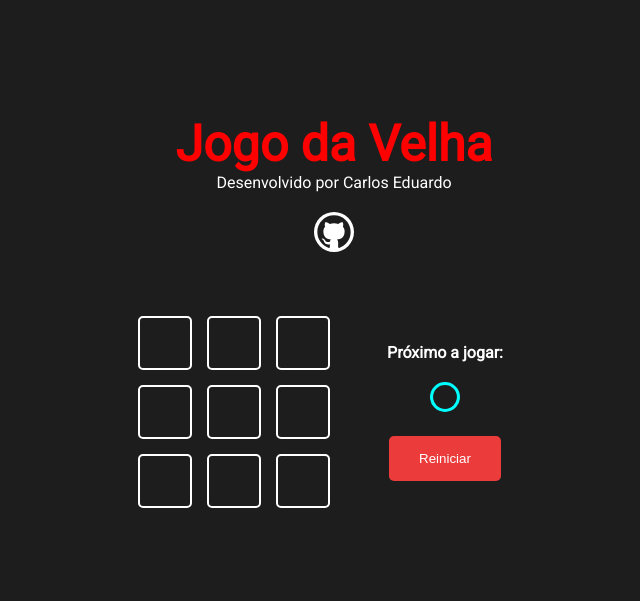
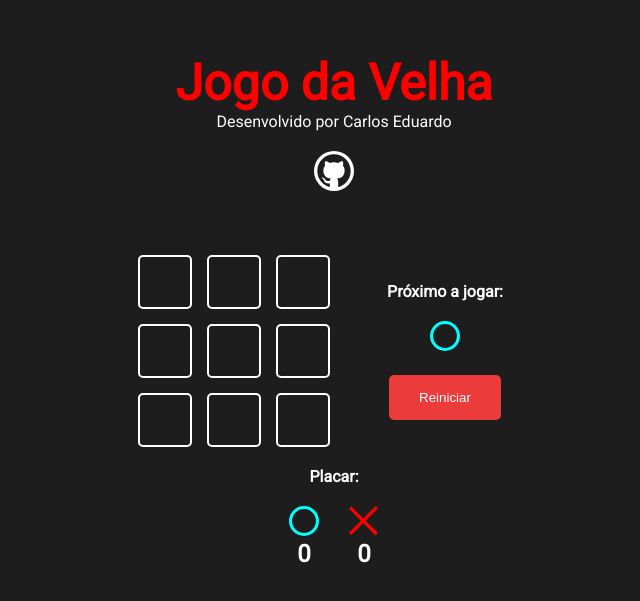
Before and after one commit to EduCarlos0311/react-jogo-da-velha, a Next.js app: page / in a window 1280 px wide. Shown: the part 109-710 px from the top of the page, without its empty margins (306-946 px from the left). Built offline with nearby package versions, Linux system fonts and the light colour scheme.

Commit message:
Criado placar

```diff
--- a/src/components/game/Game.jsx
+++ b/src/components/game/Game.jsx
@@ -3,6 +3,7 @@
 
 import GameOption from '../gameOption/GameOption'
 import GameInfo from '../gameInfo/GameInfo'
+import Score from '../score/Score'
 
 const winnerTable = [
     [0, 1, 2],
@@ -68,6 +69,7 @@
     }, [winner])
 
     return (
+        <>
             <div className = {styles.gameContent}>
                 <div className = {styles.game}>
                     {
@@ -89,9 +91,9 @@
                     isDraw = {draw}
                 />
             </div>
+            <Score />
+        </>
     )
 }
 
 export default Game
-
-//////Configurar git para não ter que acessar o email de verificação á cada alteração no código
--- a/src/components/game/Game.module.css
+++ b/src/components/game/Game.module.css
@@ -8,6 +8,7 @@
     display: flex;
     gap: 30px;
     align-items: center;
+    margin-bottom: 20px;
 }
 
 @media screen and (max-width: 425px) {
--- /dev/null
+++ b/src/components/score/Score.jsx
@@ -0,0 +1,23 @@
+import styles from './Score.module.css'
+
+import Icon from '../icon/Icon'
+
+function Score () {
+    return (
+        <>
+            <h4>Placar:</h4>
+            <div className={styles.score}>
+                <div className={styles.scoreContent}>
+                    <Icon iconName="circle"/>
+                    <h2>0</h2>
+                </div>
+                <div className={styles.scoreContent}>
+                    <Icon iconName="x"/>
+                    <h2>0</h2>
+                </div>
+            </div>
+        </>
+    )
+}
+
+export default Score
--- /dev/null
+++ b/src/components/score/Score.module.css
@@ -0,0 +1,11 @@
+.score {
+    display: flex;
+    gap: 30px;
+    margin-top: 20px;
+}
+
+.scoreContent {
+    display: flex;
+    flex-direction: column;
+    align-items: center;
+}
```
Lines whose indentation alone changed are shown as unchanged.
